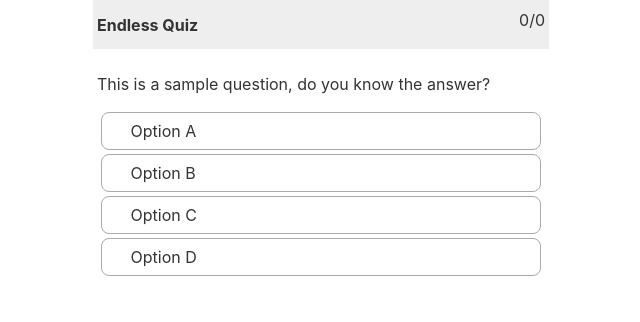
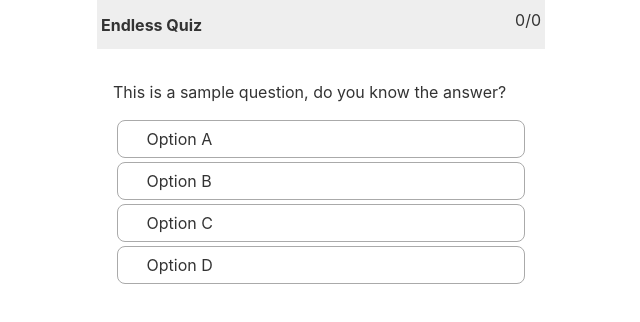
Before and after one commit to vsr/ndlssqz, a Svelte app: page / in a window 1280 px wide. Shown: the top 322 px of the page, without its empty margins (319-959 px from the left). Built offline with nearby package versions, Linux system fonts and the light colour scheme.

Commit message:
Styling the question

```diff
--- a/public/global.css
+++ b/public/global.css
@@ -1,15 +1,20 @@
+html {
+  box-sizing: border-box;
+}
 html,
 body {
   position: relative;
   width: 100%;
   height: 100%;
 }
-
+* {
+  box-sizing: inherit;
+}
 body {
   color: #333;
   margin: 0;
   padding: 0;
-  box-sizing: border-box;
+
   font-family: -apple-system, BlinkMacSystemFont, "Segoe UI", Roboto,
     Oxygen-Sans, Ubuntu, Cantarell, "Helvetica Neue", sans-serif;
 }
--- a/src/components/Question.svelte
+++ b/src/components/Question.svelte
@@ -46,7 +46,7 @@
   .question {
     max-width: 28em;
     margin: 0 auto;
-    padding: 0.5em;
+    padding: 1em;
   }
   .q-text {
     font-weight: 400;
```
